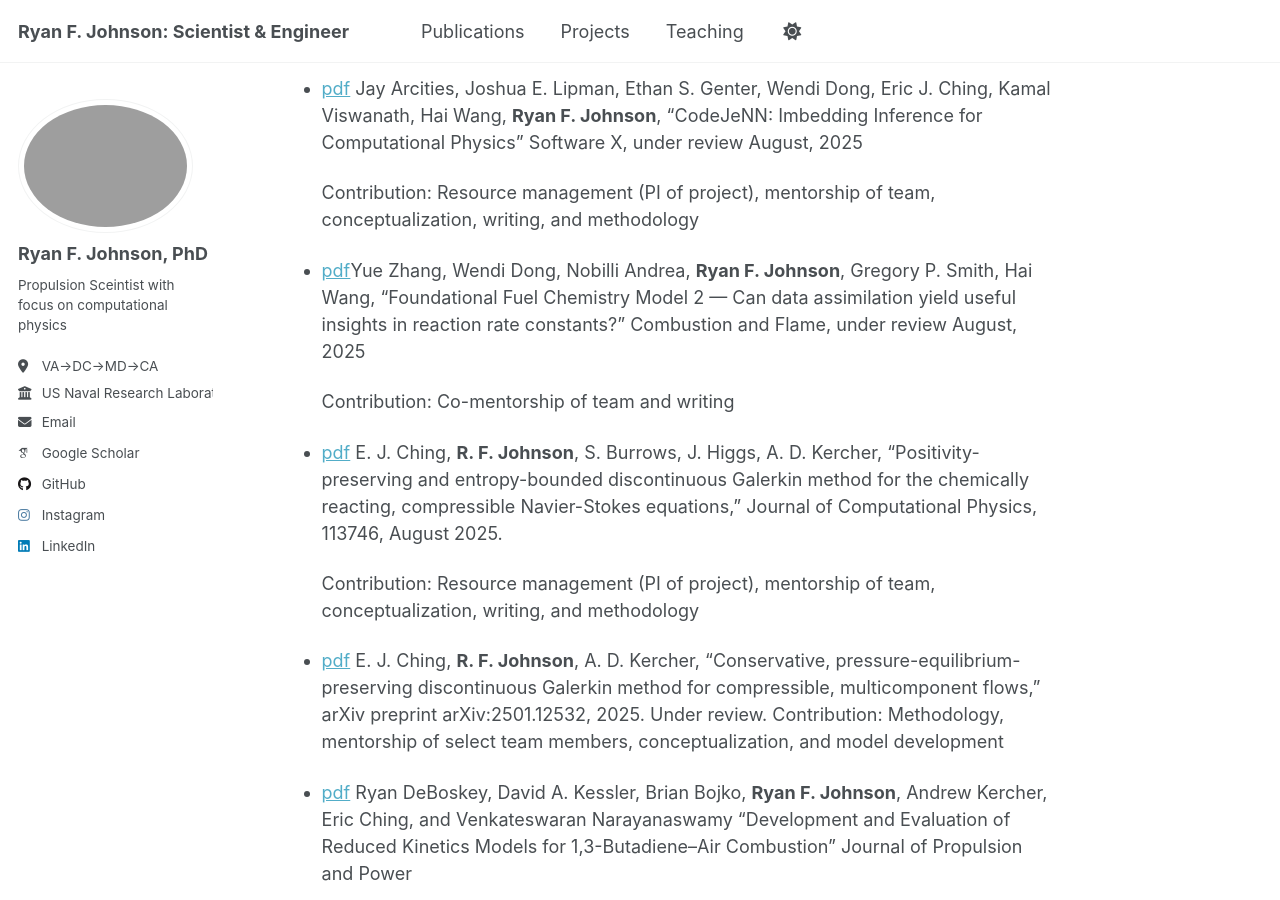
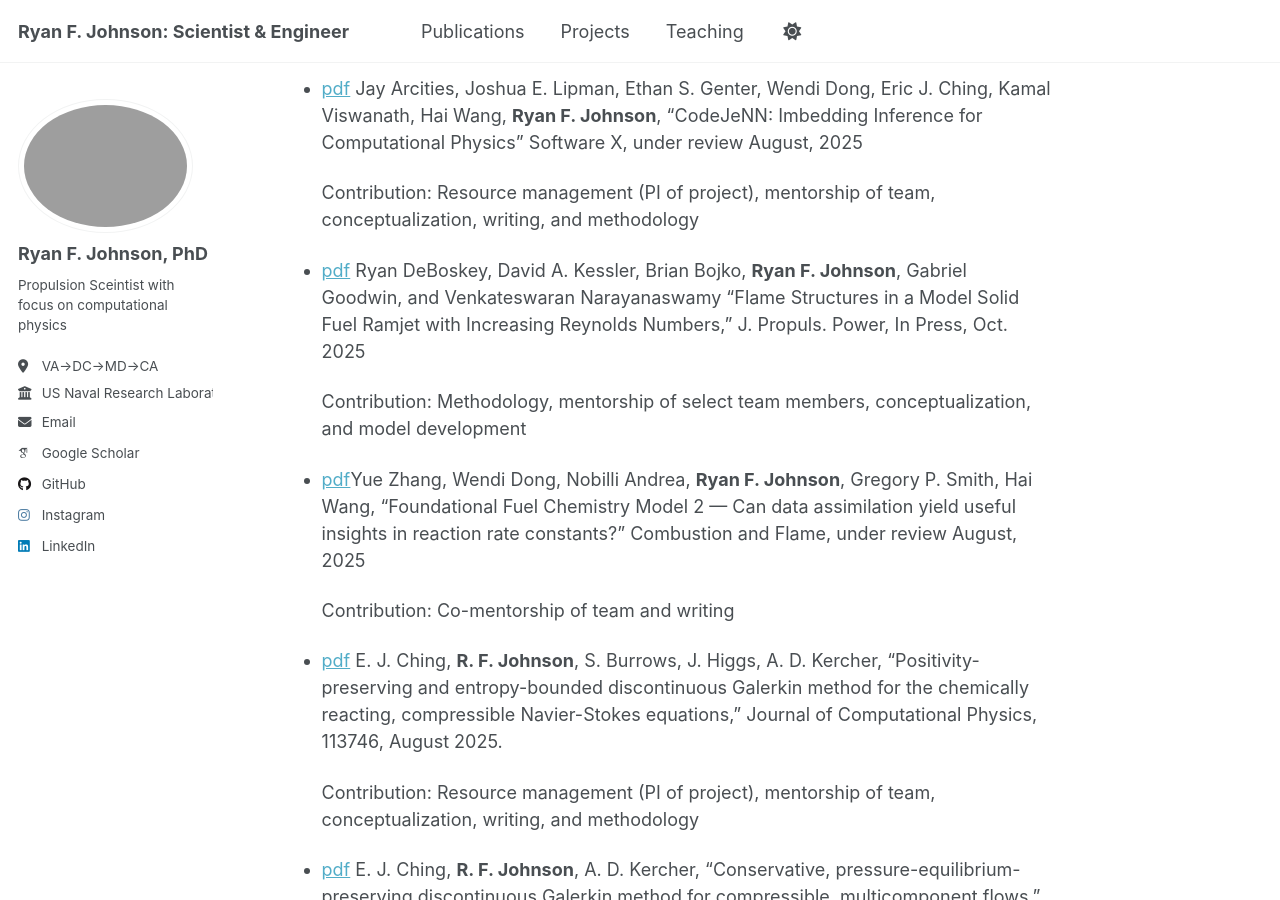
Before and after one commit to drryjoh/drryjoh.github.io, a Jekyll site: the page built from _pages/about.md, in a window 1280 px wide and 900 px high, scrolled down 533 px. Built offline with Jekyll 4.4.1, drawn with Linux system fonts in a browser that asks for light colours; some web fonts are replaced; a script that is not in the unit is left out.

Commit message:
add codejenn and new debo paper

```diff
--- a/_pages/about.md
+++ b/_pages/about.md
@@ -20,9 +20,13 @@ My Publications
 
     Contribution: Lead author, conceptualization, writing, and methodology
 
-- [pdf](pdfs/chemgen.pdf) Jay Arcities, Joshua E. Lipman, Ethan S. Genter, Wendi Dong, Eric J. Ching, Kamal Viswanath, Hai Wang, **Ryan F. Johnson**, “CodeJeNN: Imbedding Inference for Computational Physics” Software X, under review August, 2025
+- [pdf](pdfs/CodeJeNN.pdf) Jay Arcities, Joshua E. Lipman, Ethan S. Genter, Wendi Dong, Eric J. Ching, Kamal Viswanath, Hai Wang, **Ryan F. Johnson**, “CodeJeNN: Imbedding Inference for Computational Physics” Software X, under review August, 2025
 
     Contribution: Resource management (PI of project), mentorship of team, conceptualization, writing, and methodology
+
+- [pdf](pdfs/debo_ramjet2.pdf) Ryan DeBoskey, David A. Kessler, Brian Bojko, **Ryan F. Johnson**, Gabriel Goodwin, and Venkateswaran Narayanaswamy “Flame Structures in a Model Solid Fuel Ramjet with Increasing Reynolds Numbers,” J. Propuls. Power, In Press, Oct. 2025
+
+    Contribution: Methodology, mentorship of select team members, conceptualization, and model development
 
 - [pdf](pdfs/dong_ffcm2.pdf)Yue Zhang, Wendi Dong, Nobilli Andrea, **Ryan F. Johnson**, Gregory P. Smith, Hai Wang,  “Foundational Fuel Chemistry Model 2 — Can data assimilation yield useful insights in reaction rate constants?” Combustion and Flame, under review August, 2025
 
```
Also changed, not shown: 2 other files.
